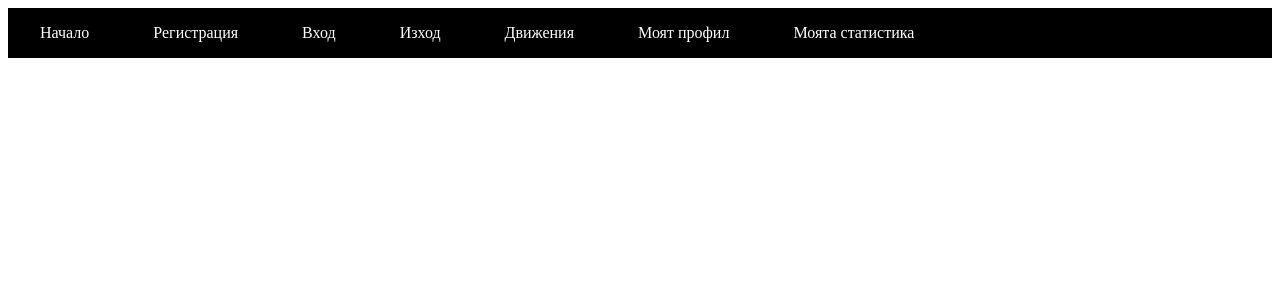
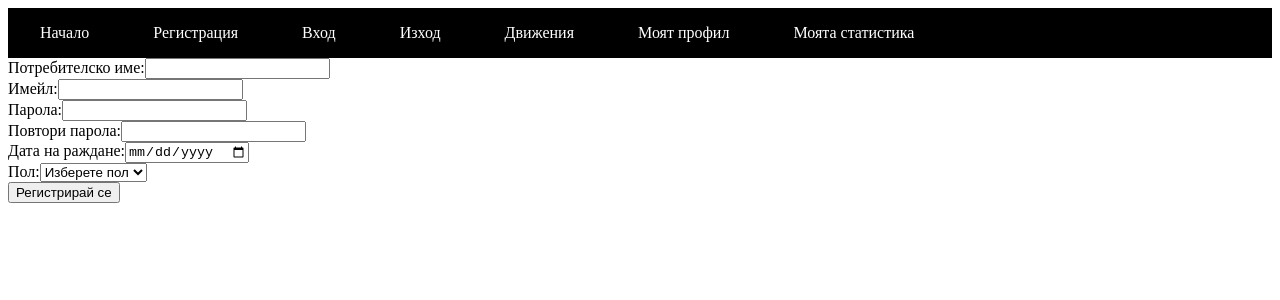
Before and after one commit to lenzarata93/RATE, a React (Vite) app in the folder client/betStat/: page / in a window 1280 px wide. Shown: the top 300 px of the page. Built offline with nearby package versions, Linux system fonts and the light colour scheme.

Commit message:
Add Registration Component

```diff
--- a/client/betStat/src/App.jsx
+++ b/client/betStat/src/App.jsx
@@ -1,4 +1,5 @@
 import Navigation from "./components/Navigation";
+import Registration from "./components/usersComponents/Registration";
 
 
 function App() {
@@ -7,6 +8,7 @@ function App() {
   return (
     <div id="page">
    <Navigation />
+   <Registration />
    </div>
   )
 
--- /dev/null
+++ b/client/betStat/src/components/usersComponents/Registration.jsx
@@ -0,0 +1,44 @@
+export default function Registration(){
+    return(
+<form>
+
+  <div>
+    <label for="username">Потребителско име:</label>
+    <input type="text" id="username" name="username" required/>
+  </div>
+
+  <div>
+    <label for="email">Имейл:</label>
+    <input type="email" id="email" name="email" required/>
+  </div>
+
+  <div>
+    <label for="password">Парола:</label>
+    <input type="password" id="password" name="password" required/>
+  </div>
+
+  <div>
+    <label for="repeat-password">Повтори парола:</label>
+    <input type="repeat-password" id="repeat-password" name="repeat-password" required/>
+  </div>
+
+  <div>
+    <label for="birthdate">Дата на раждане:</label>
+    <input type="date" id="birthdate" name="birthdate" required/>
+  </div>
+
+  <div>
+    <label for="gender">Пол:</label>
+    <select id="gender" name="gender">
+      <option value="">Изберете пол</option>
+      <option value="male">Мъж</option>
+      <option value="female">Жена</option>
+    </select>
+  </div>
+
+  <button type="submit">Регистрирай се</button>
+</form>
+
+
+    );
+}
```
